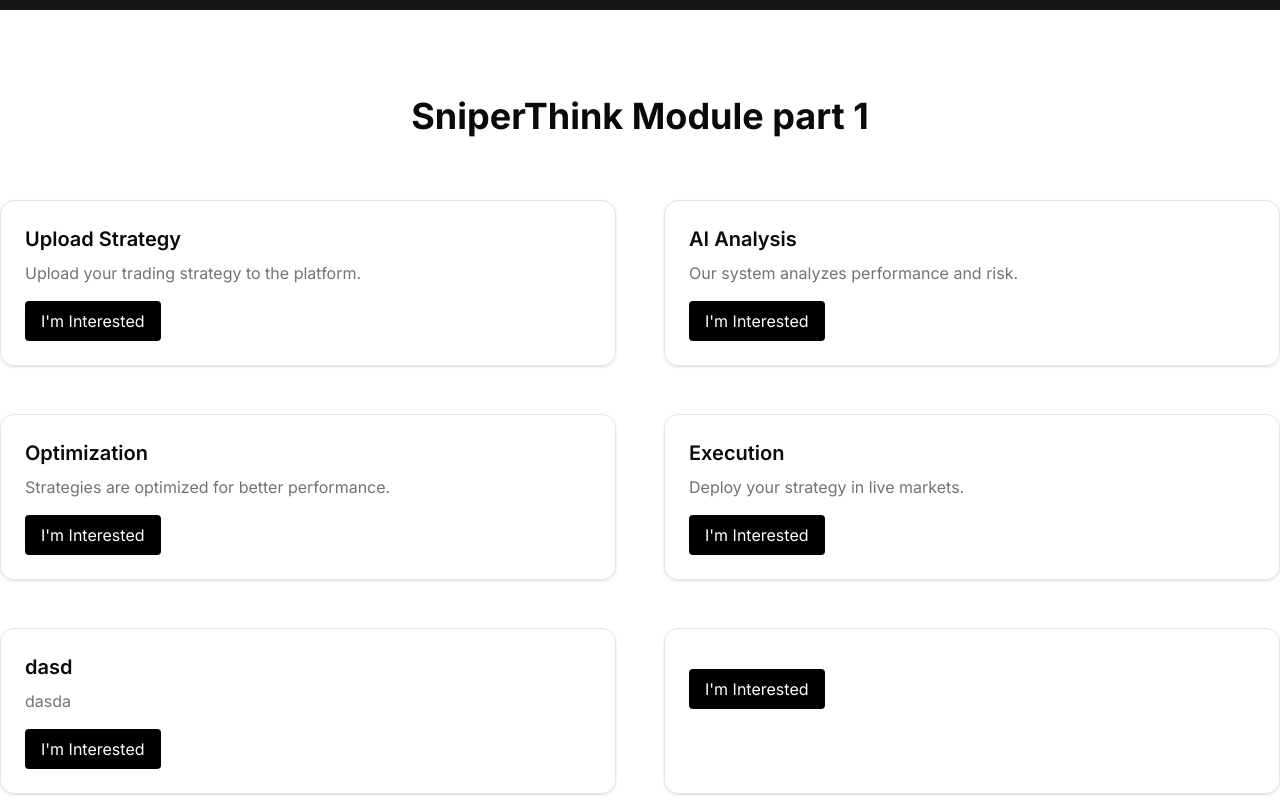
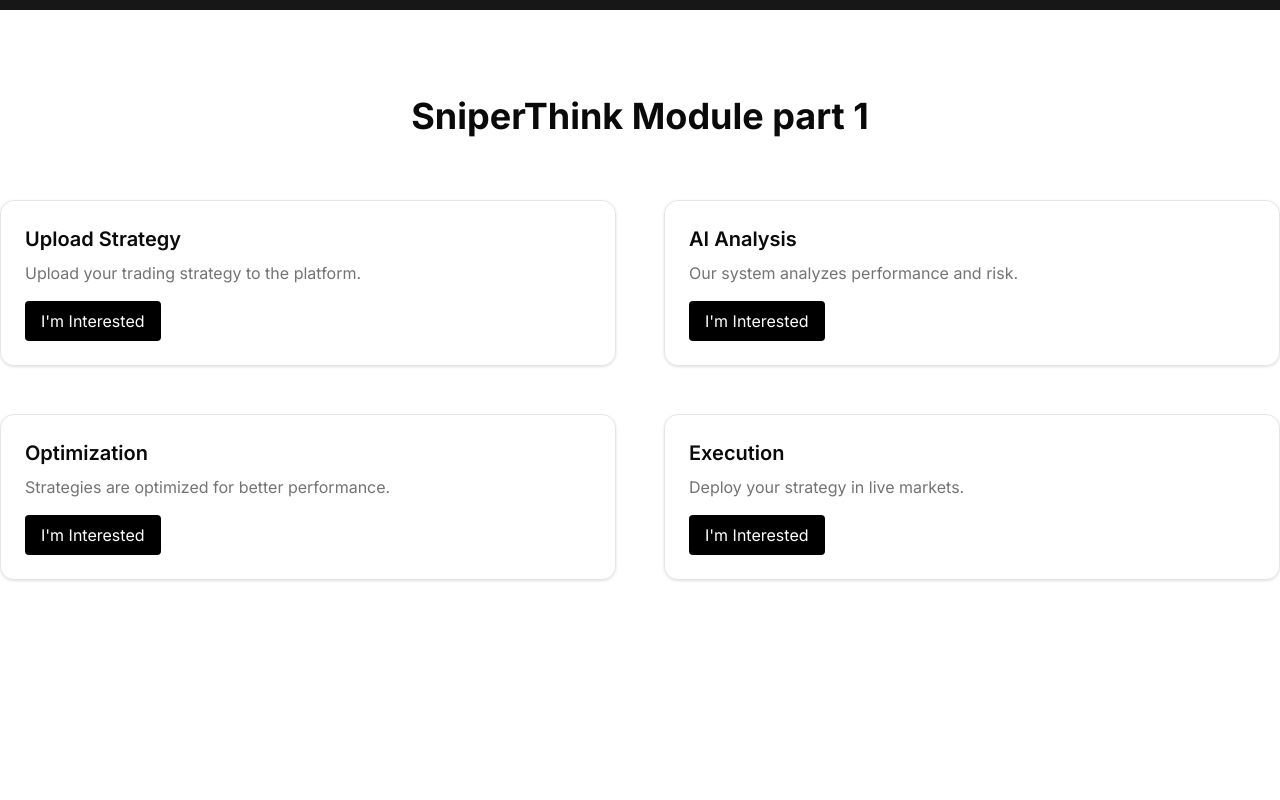
Before and after one commit to SyedJunaidAli1/sniperthink-frontend-part1, a Next.js app: page / in a window 1280 px wide. Shown: the top 800 px of the page. Built offline with nearby package versions, Linux system fonts and the light colour scheme; no server answers.

Commit message:
code clean up

```diff
--- a/app/components/data/steps.ts
+++ b/app/components/data/steps.ts
@@ -2,37 +2,21 @@ export const steps = [
   {
     id: 1,
     title: "Upload Strategy",
-    description: "Upload your trading strategy to the platform."
+    description: "Upload your trading strategy to the platform.",
   },
   {
     id: 2,
     title: "AI Analysis",
-    description: "Our system analyzes performance and risk."
+    description: "Our system analyzes performance and risk.",
   },
   {
     id: 3,
     title: "Optimization",
-    description: "Strategies are optimized for better performance."
+    description: "Strategies are optimized for better performance.",
   },
   {
     id: 4,
     title: "Execution",
-    description: "Deploy your strategy in live markets."
+    description: "Deploy your strategy in live markets.",
   },
-  {
-    id: 5,
-    title: "dasd",
-    description: "dasda"
-  },
-  {
-    id: 6,
-    title: "",
-    description: ""
-  },
-  {
-    id: 7,
-    title: "",
-    description: ""
-  },
-
-]
+];
```
